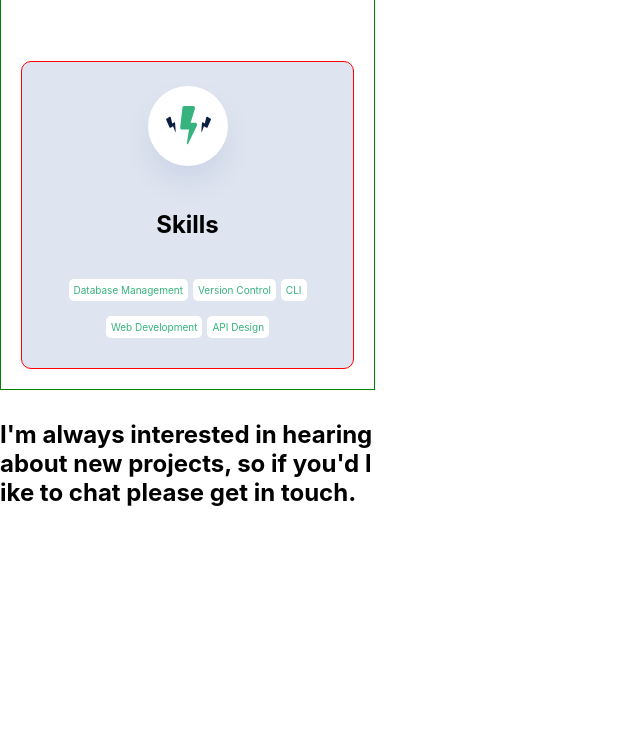
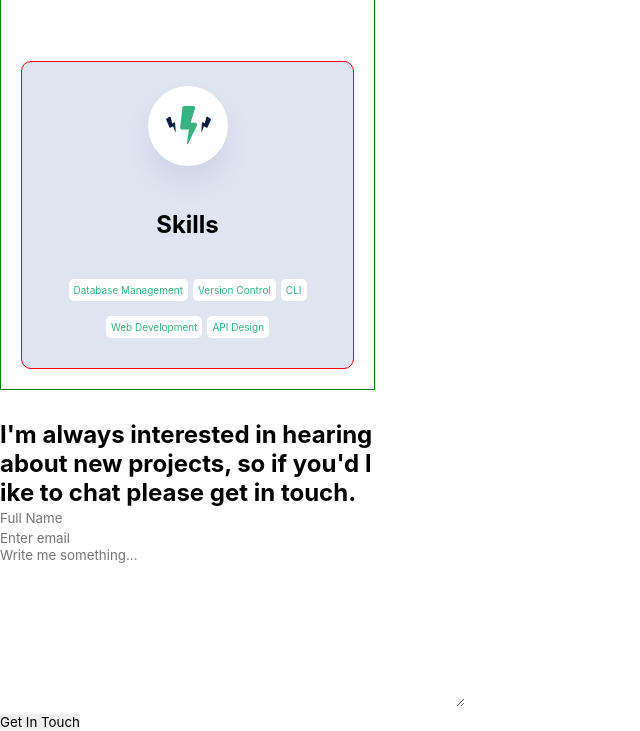
Before and after one commit to Nahid1911/Nahid-s_Portfolio, a plain HTML site: page Index.html in a window 1280 px wide. Shown: the part 4817-5548 px from the top of the page, without its empty margins (0-640 px from the left). Before the commit the page ends 5324 px from the top, so only its background shows below. Drawn offline with Linux system fonts and the light colour scheme.

Commit message:
Add form for the contact section

```diff
--- a/Index.html
+++ b/Index.html
@@ -229,14 +229,21 @@
           </div>
         </div>
       </section>
-      <secction class="contact-info">
+      <section class="contact-info">
         <div class="paragraph">
           <h2>I'm always interested in hearing about new projects, so if you'd l
              ike to chat please get in touch.
           </h2>
         </div>
-      </secction>
-
+        <form action="https://formspree.io/f/meqwrjvl" method="post">
+          <input type="text" id="fname" name="fname" placeholder="Full Name" maxlength="30" required><br>
+          <input type="email" id="email" name="_replyto" placeholder="Enter email" required><br>
+          <textarea name="message" id="Opinion" cols="50" rows="10" maxlength="500" placeholder="Write me something..." required></textarea>
+          <div class="btn-submitContainer">
+              <button type="submit" id="submit" name="submit" value="submit">Get In Touch</button>
+          </div>
+        </form>
+      </section>
 
     </main>
  </body>
```
